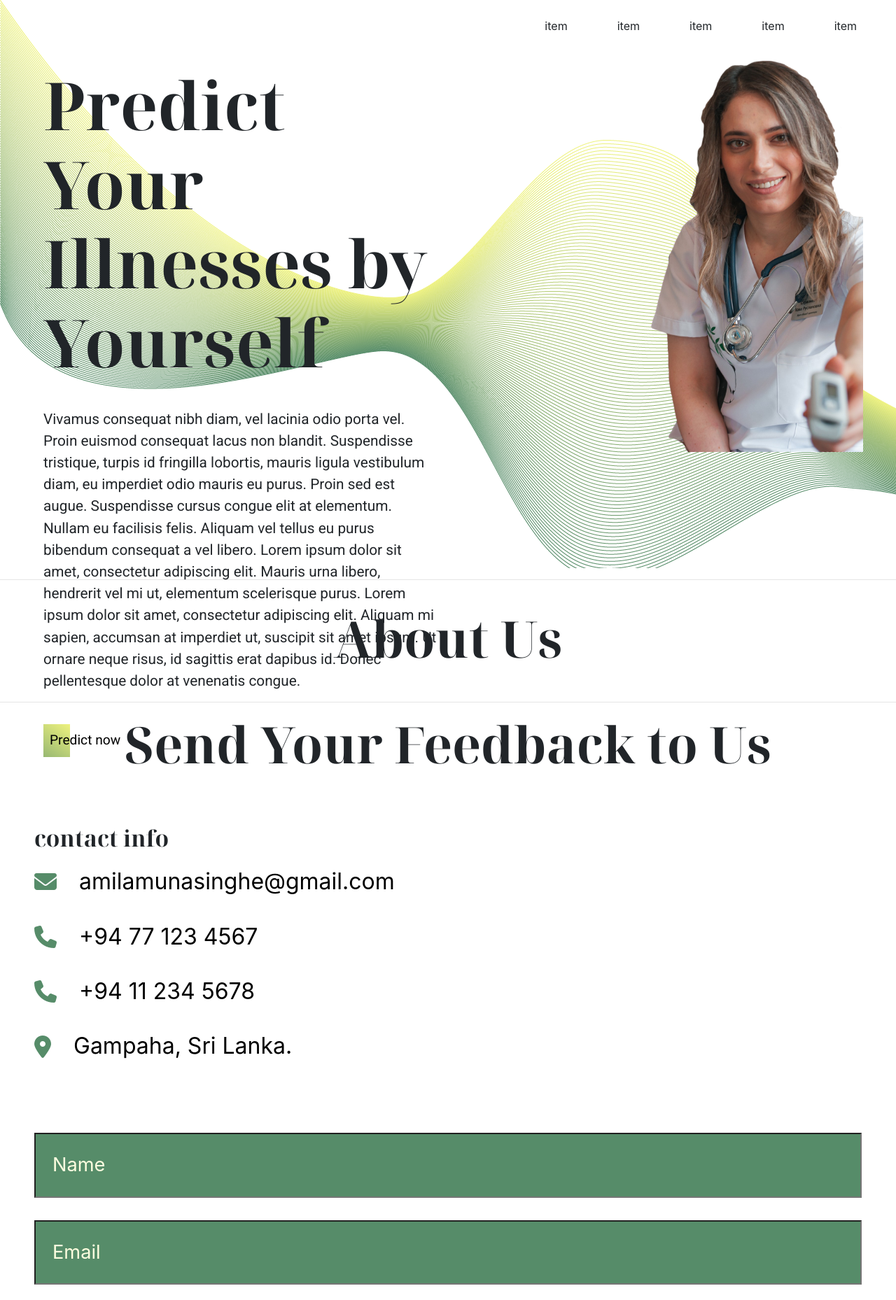
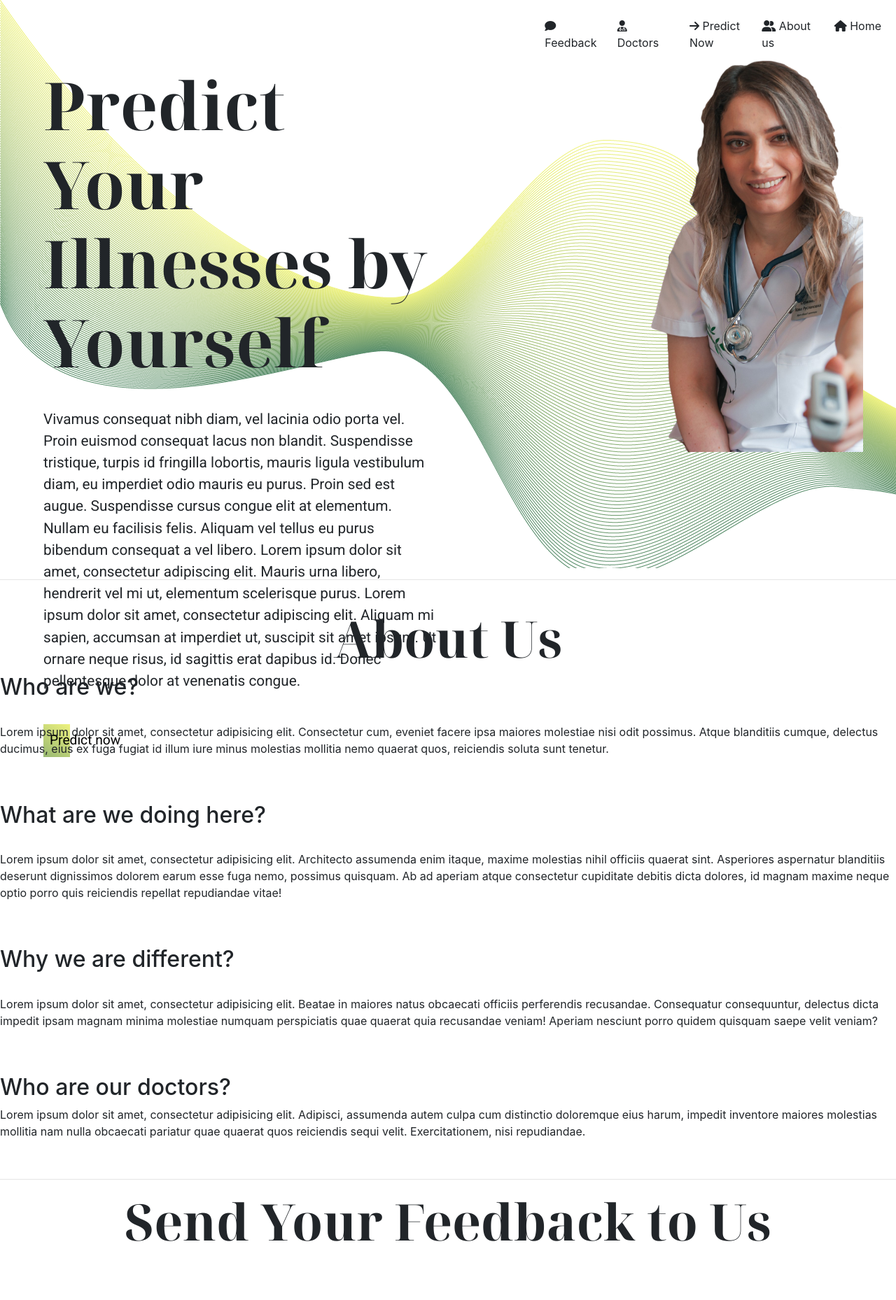
Before and after one commit to AmilaAP/HealthPredectionWebsite, a Flask app: page / in a window 1280 px wide. Shown: the top 1858 px of the page at 70% size. Run offline with Flask 2, Linux system fonts and the light colour scheme; some libraries are stand-ins or nearby versions.

Commit message:
update nav bar and about page

```diff
--- a/templates/index.html
+++ b/templates/index.html
@@ -7,11 +7,11 @@
 {% block nav %}
     <div class="main-nav container-fluid">
         <ul class="nav-wrapper row" style="flex-direction: row-reverse">
-            <li class="col-1 main-nav-item"><a src="#">item</a></li>
-            <li class="col-1 main-nav-item"><a src="#">item</a></li>
-            <li class="col-1 main-nav-item"><a src="#">item</a></li>
-            <li class="col-1 main-nav-item"><a src="#">item</a></li>
-            <li class="col-1 main-nav-item"><a src="#">item</a></li>
+            <li class="col-1 main-nav-item"><i class="fa-solid fa-house"></i> <a src="#">Home</a></li>
+            <li class="col-1 main-nav-item"><i class="fa-solid fa-user-group"></i> <a src="#">About us</a></li>
+            <li class="col-1 main-nav-item"><i class="fa-solid fa-arrow-right"></i> <a src="#">Predict Now</a></li>
+            <li class="col-1 main-nav-item"><i class="fa-solid fa-user-doctor"></i> <a src="#">Doctors</a></li>
+            <li class="col-1 main-nav-item"><i class="fa-solid fa-comment"></i> <a src="#">Feedback</a></li>
         </ul>
     </div>
 {% endblock %}
@@ -61,6 +61,22 @@
         <div class="about-head">
             <h1 class="heading">About Us</h1>
         </div>
+        <div class="about-title">
+            <h2 class="title01">Who are we?</h2>
+            <br>
+            <p class="answer01">Lorem ipsum dolor sit amet, consectetur adipisicing elit. Consectetur cum, eveniet facere ipsa maiores molestiae nisi odit possimus. Atque blanditiis cumque, delectus ducimus, eius ex fuga fugiat id illum iure minus molestias mollitia nemo quaerat quos, reiciendis soluta sunt tenetur.</p>
+            <br><br>
+            <h2 class="title01">What are we doing here?</h2>
+            <br>
+            <p class="answer01">Lorem ipsum dolor sit amet, consectetur adipisicing elit. Architecto assumenda enim itaque, maxime molestias nihil officiis quaerat sint. Asperiores aspernatur blanditiis deserunt dignissimos dolorem earum esse fuga nemo, possimus quisquam. Ab ad aperiam atque consectetur cupiditate debitis dicta dolores, id magnam maxime neque optio porro quis reiciendis repellat repudiandae vitae!</p>
+            <br><br>
+            <h2 class="title01">Why we are different?</h2>
+            <br>
+            <p class="answer01">Lorem ipsum dolor sit amet, consectetur adipisicing elit. Beatae in maiores natus obcaecati officiis perferendis recusandae. Consequatur consequuntur, delectus dicta impedit ipsam magnam minima molestiae numquam perspiciatis quae quaerat quia recusandae veniam! Aperiam nesciunt porro quidem quisquam saepe velit veniam?</p>
+            <br><br>
+            <h2 class="title01">Who are our doctors?</h2>
+            <p class="answer01">Lorem ipsum dolor sit amet, consectetur adipisicing elit. Adipisci, assumenda autem culpa cum distinctio doloremque eius harum, impedit inventore maiores molestias mollitia nam nulla obcaecati pariatur quae quaerat quos reiciendis sequi velit. Exercitationem, nisi repudiandae.</p>
+        </div>
 
 
     </section>
```
